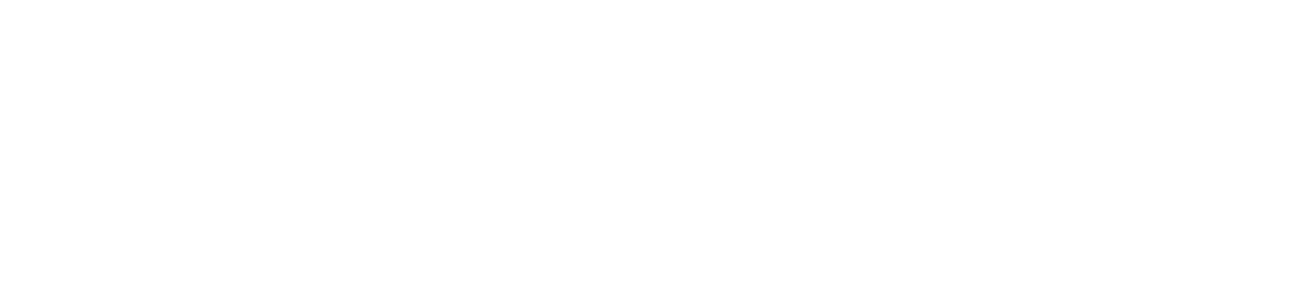
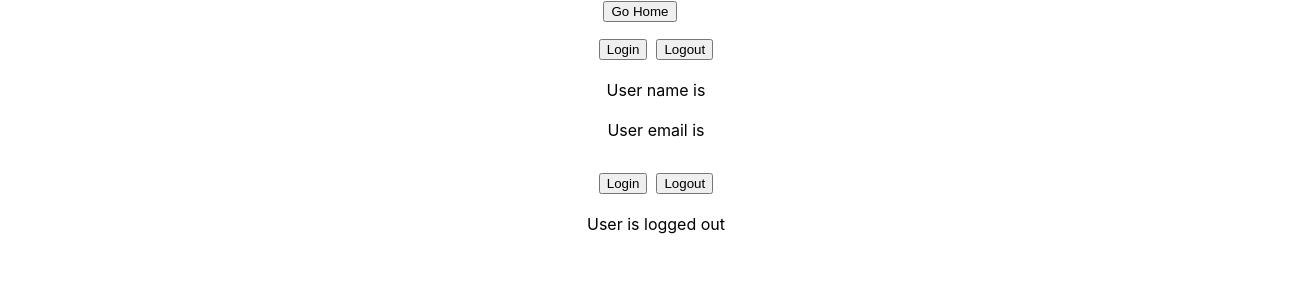
Before and after one commit to MetalJames/React_Typescript_Tutorial, a React (Create React App) app: page /hooks in a window 1280 px wide. Before the commit this address had no page. Shown: the top 300 px of the page, 1312 px wide, since content can reach past the window. Built offline with nearby package versions, Linux system fonts and the light colour scheme.

Commit message:
some minor practice with styles as props type

```diff
--- a/src/App.tsx
+++ b/src/App.tsx
@@ -3,6 +3,7 @@
 import { BrowserRouter as Router, Route, Routes } from 'react-router-dom';
 import BasicTypeProps from './components/BasicTypeProps';
 import Home from './components/Home';
+import Hooks from './components/Hooks';
 
 
 
@@ -14,6 +15,7 @@
           <Routes>
             <Route path='/' element={<Home/>}/>
             <Route path='/basictypeprops' element={<BasicTypeProps />} />
+            <Route path='/hooks' element={<Hooks />} />
           </Routes>
       </div>
     </Router>
--- a/src/components/Home.tsx
+++ b/src/components/Home.tsx
@@ -6,7 +6,8 @@
         <>
             <div>Home</div>
             <br />
-            <Link to='/basictypeprops'><button>Basic Type Props</button></Link>
+            <Link to='/basictypeprops'><button>Basic Type Props</button></Link>&#160;&#160;
+            <Link to='/hooks'><button>Hooks</button></Link>
         </>
     )
 }
--- /dev/null
+++ b/src/components/Hooks.tsx
@@ -0,0 +1,19 @@
+import React from 'react';
+import { Link } from 'react-router-dom';
+import { LoggedIn } from './state/LoggedIn';
+import { User } from './state/User';
+
+const Hooks = () => {
+
+    return (
+        <>
+            <Link to='/'><button>Go Home</button></Link>
+            <User styles={{ width: '100%', padding: '1rem', display: 'flex',
+                            justifyContent: 'space-between', flexDirection: 'column'}}/>
+            <LoggedIn styles={{ width: '100%', padding: '1rem', display: 'flex',
+                            justifyContent: 'space-between', flexDirection: 'column'}}/>
+        </>
+    )
+}
+
+export default Hooks
--- a/src/components/state/LoggedIn.tsx
+++ b/src/components/state/LoggedIn.tsx
@@ -2,7 +2,11 @@
 
 import { useState } from "react";
 
-export const LoggedIn = () => {
+type ContainerProps = {
+    styles: React.CSSProperties
+}
+
+export const LoggedIn = (props: ContainerProps) => {
 
     const [isLoggedIn, setIsLoggedIn] = useState(false);
 
@@ -13,9 +17,12 @@
         setIsLoggedIn(false)
     }
     return (
-        <div>
-            <button onClick={handleLogin}>Login</button>
-            <button onClick={handleLogout}>Logout</button>
+        <div style={props.styles}>
+            <div>
+                <button onClick={handleLogin}>Login</button>&nbsp;&#160;
+                <button onClick={handleLogout}>Logout</button>
+            </div>
+            <br />
             <div>User is { isLoggedIn ? 'logged in' : 'logged out' }</div>
         </div>
     )
--- a/src/components/state/User.tsx
+++ b/src/components/state/User.tsx
@@ -5,7 +5,11 @@
     email: string
 }
 
-export const User = () => {
+type ContainerProps = {
+    styles: React.CSSProperties
+}
+
+export const User = (props: ContainerProps) => {
     const [user, setUser] = useState<AuthUser | null>(null)
     const handleLogin = () => {
         setUser({
@@ -17,10 +21,14 @@
         setUser(null)
     }
     return (
-        <div>
-            <button onClick={handleLogin}>Login</button>
-            <button onClick={handleLogout}>Logout</button>
+        <div style={props.styles}>
+            <div>
+                <button onClick={handleLogin}>Login</button>&nbsp;&#160;
+                <button onClick={handleLogout}>Logout</button>
+            </div>
+            <br />
             <div>User name is { user?.name}</div>
+            <br />
             <div>User email is {user?.email}</div>
         </div>
     )
```
